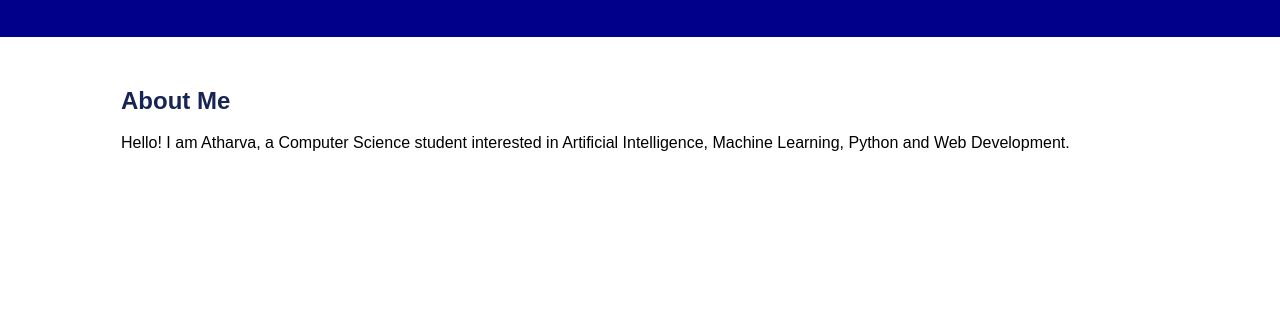
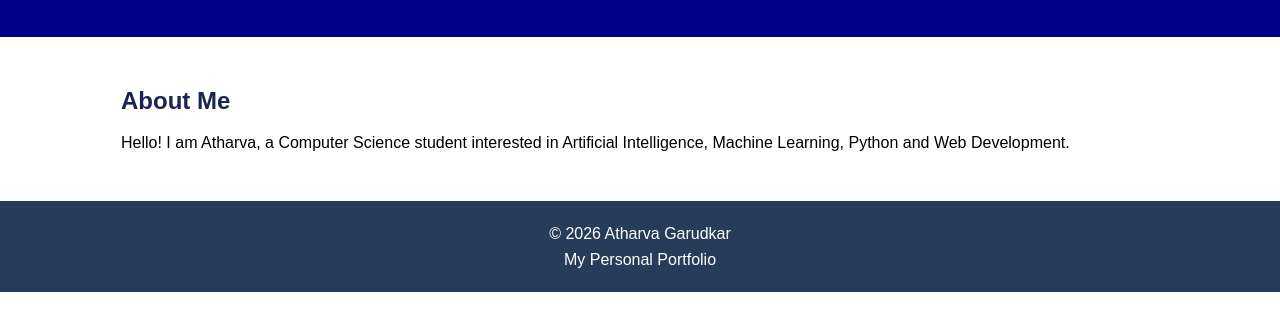
Before and after one commit to atharvagarudkar07/GitHub-practical-test, a plain HTML site: page index.html in a window 1280 px wide. Shown: the part 201-532 px from the top of the page. Drawn offline with Linux system fonts and the light colour scheme.

Commit message:
Add portfolio footer

```diff
--- a/index.html
+++ b/index.html
@@ -29,6 +29,12 @@
         </p>
     </section>
 
+    <footer>
+        <p>© 2026 Atharva Garudkar</p>
+        <p>My Personal Portfolio</p>
+    </footer>
+
     <script src="script.js"></script>
+
 </body>
 </html>
--- a/style.css
+++ b/style.css
@@ -69,3 +69,12 @@ nav a {
 nav a:hover {
     color: yellow;
 }
+
+
+footer {
+    background-color: #263c5a;
+    color: white;
+    text-align: center;
+    padding: 20px;
+    margin-top: 20px;
+}
```
